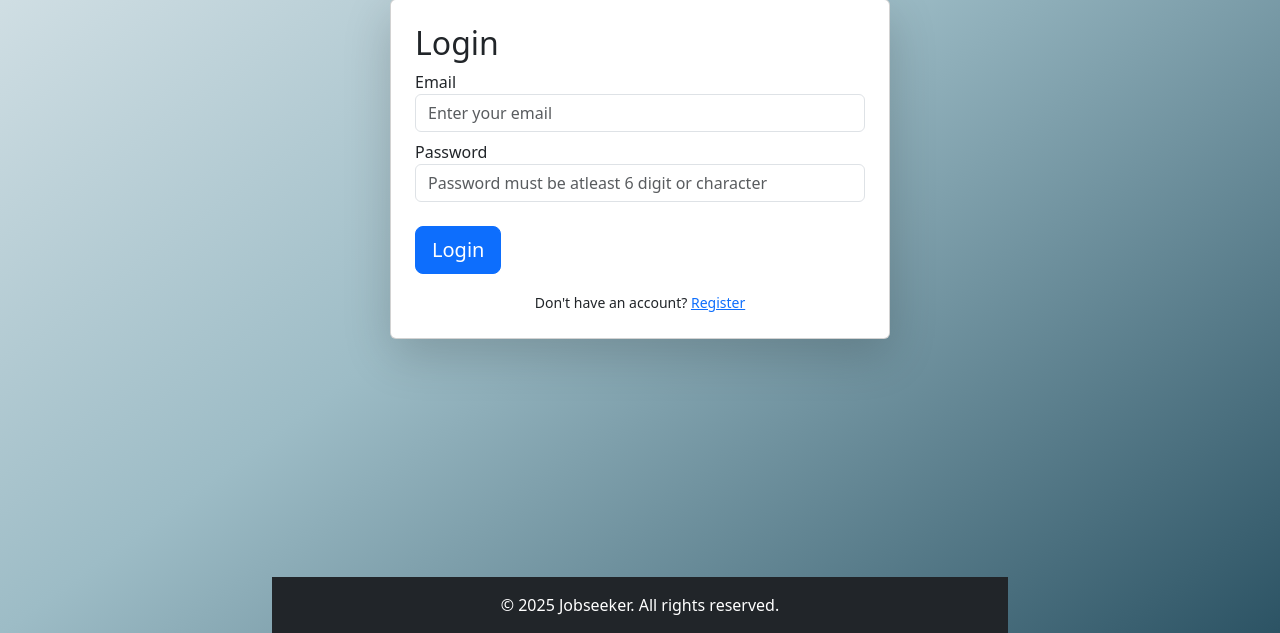
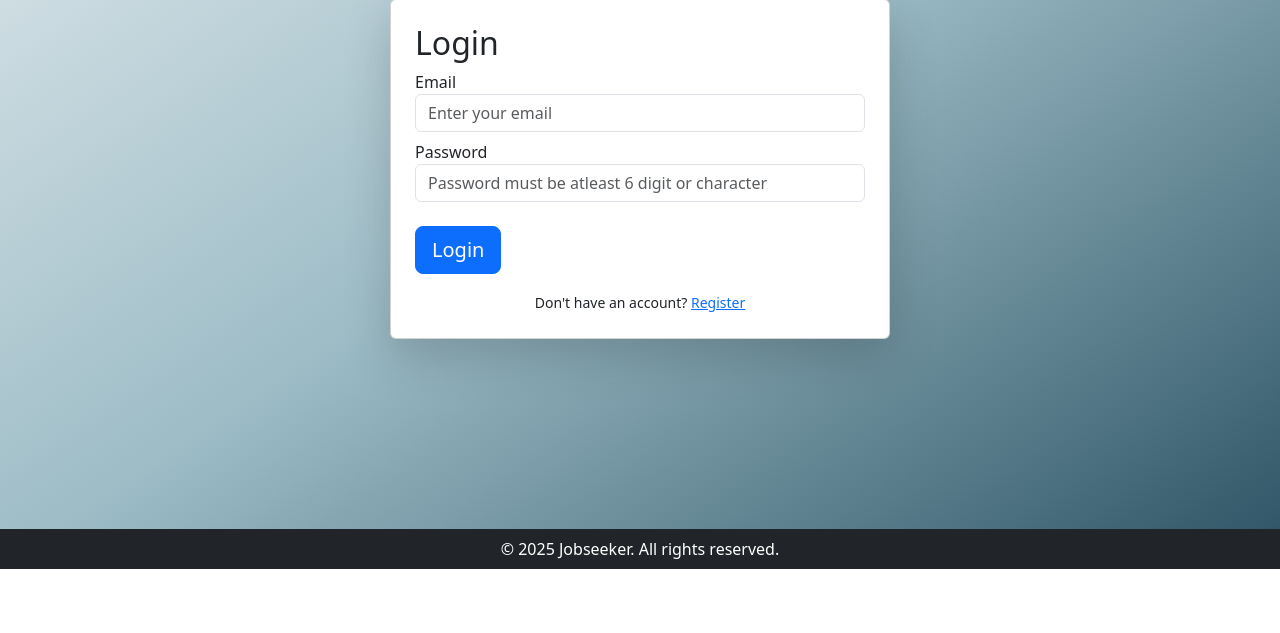
Before and after one commit to Ifrah-c/flask-jobboard-app, a Flask app: a page that uses templates/base.html in a window 1280 px wide. Shown: the part 297-930 px from the top of the page. After the commit the page ends 866 px from the top, so only its background shows below. Run offline with Flask 3, Linux system fonts and the light colour scheme; some libraries are stand-ins or nearby versions.

Commit message:
Adjusting footer

```diff
--- a/templates/base.html
+++ b/templates/base.html
@@ -16,7 +16,7 @@
 
 
 </head>
-<body style="background: linear-gradient(to bottom right, #e7eef1, #9dbcc6, #2c5364);background-size: cover;">
+<body class="d-flex flex-column min-vh-100" style="background: linear-gradient(to bottom right, #e7eef1, #9dbcc6, #2c5364);background-size: cover;">
 <div class="container mt-4">
   <div class="row">
     <div class="col-md-8 offset-md-2">  <!-- 8 columns centered on larger screens -->
@@ -75,17 +75,16 @@
 
 </div>
 
+</div>
+  </div>
+</div>
 
 
 
-<footer class="bg-dark text-white text-center py-3 mt-5 ">
-  <p class="mb-0">© 2025 Jobseeker. All rights reserved.</p>
-</footer>
+<footer class="bg-dark text-white text-center py-2 mt-auto">
+    <p class="mb-0">© 2025 Jobseeker. All rights reserved.</p>
+  </footer>
 
-
-    </div>
-  </div>
-</div>
 
 
 
```
